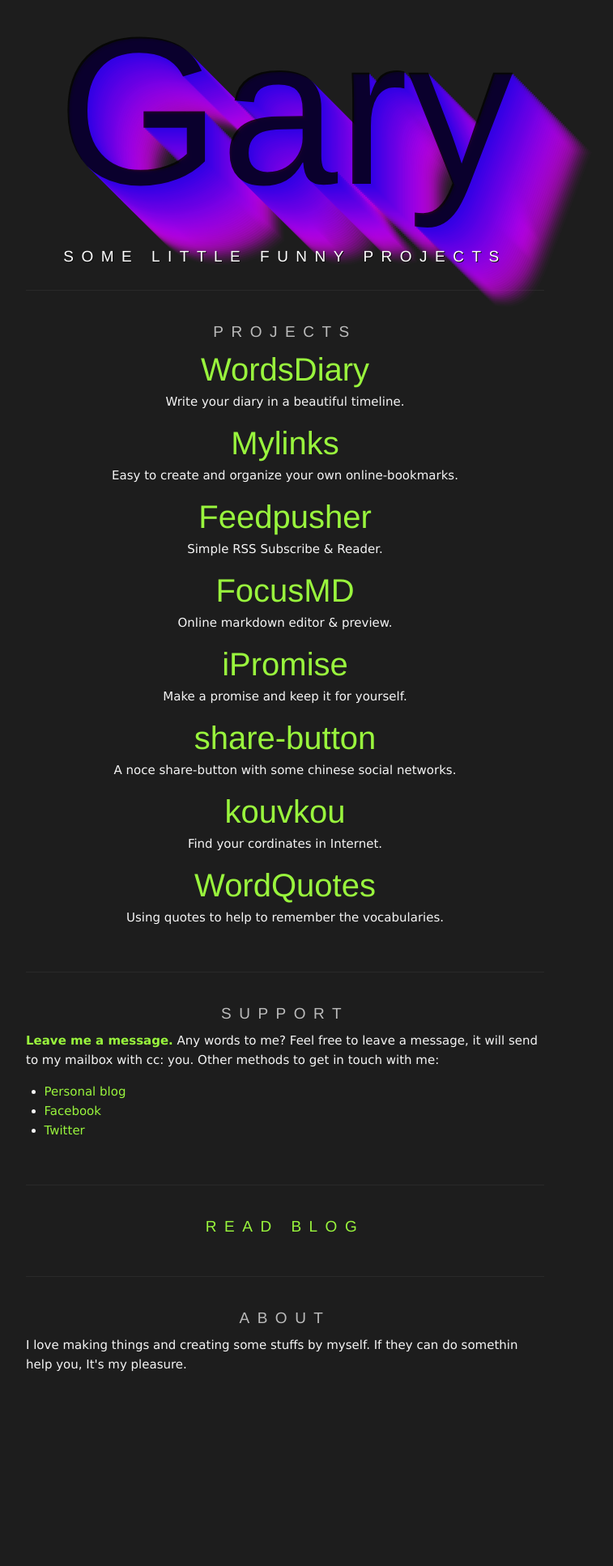
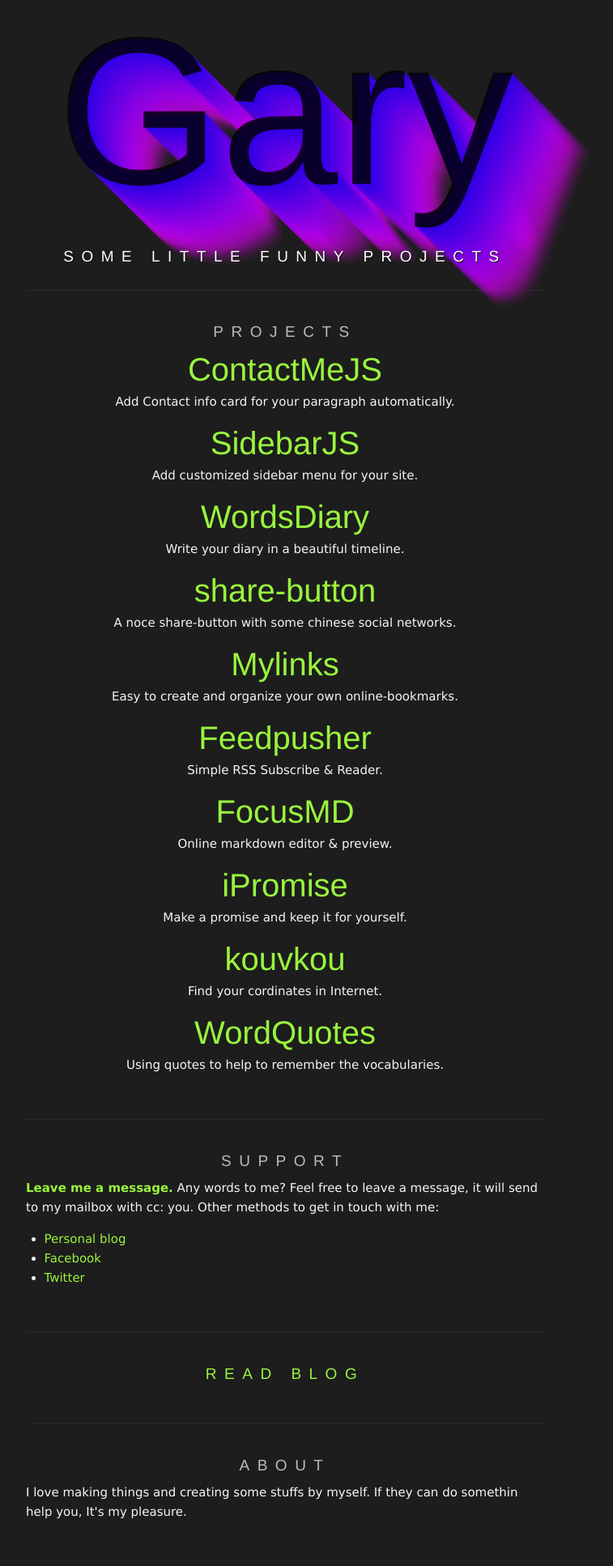
Before and after one commit to meishen1991/meishen1991.github.com, a Jekyll site: the page index.html, which Jekyll copies as it is, in a window 1280 px wide. Shown: the whole page at 81% size, without its empty margins (288-1045 px from the left). Built offline with Jekyll 4.4.1, drawn with Linux system fonts in a browser that asks for light colours; some web fonts are replaced; before the commit the page ends 1752 px from its top, so only the background shows below that.

Commit message:
add 2 two projects

```diff
--- a/index.html
+++ b/index.html
@@ -18,8 +18,14 @@
 
     <section id="featuring">
       <h2>projects</h2>
+      <h3><a href="http://zzgary.github.io/contactmejs">ContactMeJS</a></h3>
+      <p>Add Contact info card for your paragraph automatically.</p>
+      <h3><a href="http://lab.zzgary.info">SidebarJS</a></h3>
+      <p>Add customized sidebar menu for your site.</p>
       <h3><a href="http://fun.zzgary.info/wordsdiary">WordsDiary</a></h3>
       <p>Write your diary in a beautiful timeline.</p>
+      <h3><a href="/share-button">share-button</a></h3>
+      <p>A noce share-button with some chinese social networks.</p>
       <h3><a href="http://fun.zzgary.info/mylinks">Mylinks</a></h3>
       <p>Easy to create and organize your own online-bookmarks.</p>
       <h3><a href="http://fun.zzgary.info/feedpusher">Feedpusher</a></h3>
```
Also changed, not shown: other parts of index.html (+0 -2 lines).
